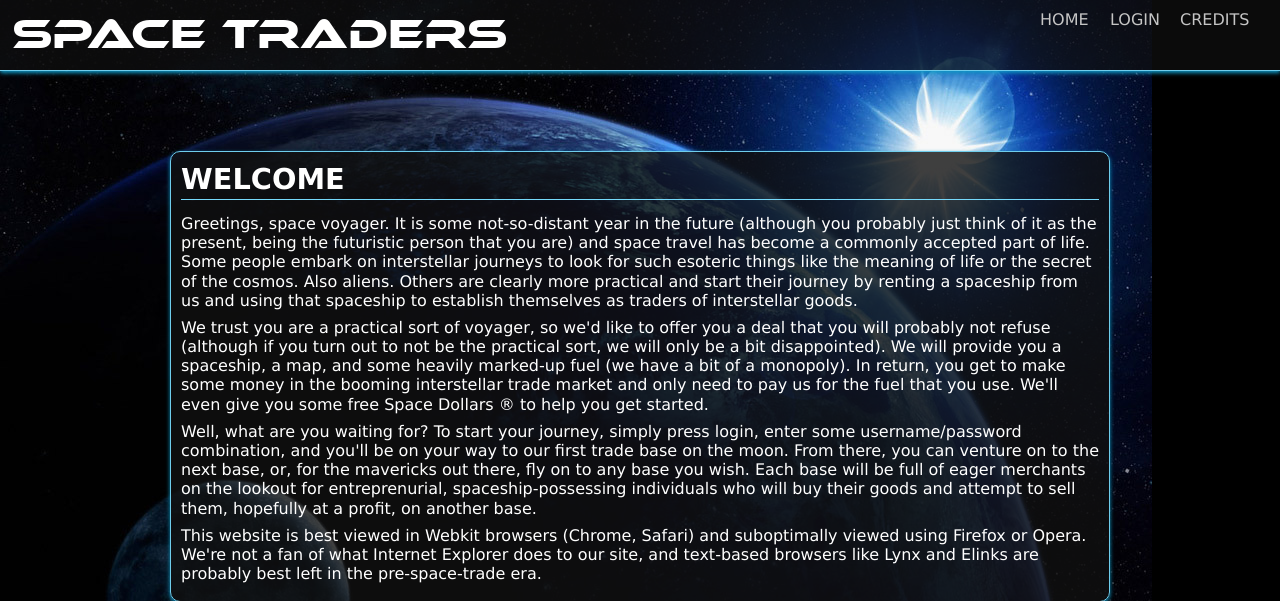
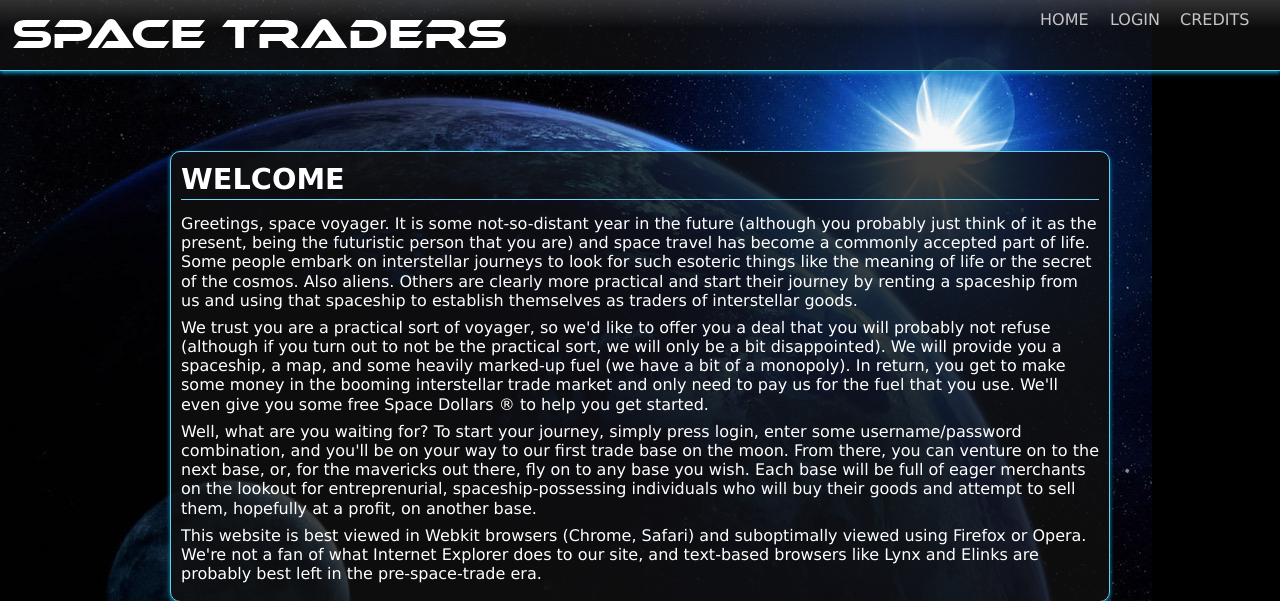
Before and after one commit to dellsystem/comp206, a PHP site: page /?mode=1 in a window 1280 px wide. Shown: the top 601 px of the page. Run offline with PHP 8.4, Linux system fonts and the light colour scheme.

Commit message:
added a gradient to the header, you dig?

```diff
--- a/includes/style.css
+++ b/includes/style.css
@@ -130,6 +130,8 @@ label {
     background: rgb(17, 17, 17); /* Fallback - opaque */
     background: rgba(17, 17, 17, 0.7);
     border-bottom: 1px solid #76d9fa;
+    background: -moz-linear-gradient(top, rgba(70, 70, 70, 0.7) 0%, rgba(17, 17, 17, 0.7); 40%); /* firefox */
+    background: -webkit-gradient(linear, left top, left bottom, color-stop(40%,rgba(17, 17, 17, 0.7)),  color-stop(0%,rgba(70, 70, 70, 0.7))); /* webkit */
 }
 
 #header h1 {
@@ -296,7 +298,7 @@ body.room {
 
 #room2 {
     background-image: url(../images/dune.jpg);
-    background-position: bottom left;
+    background-position: top left;
 }
 
 #room3 {
```
